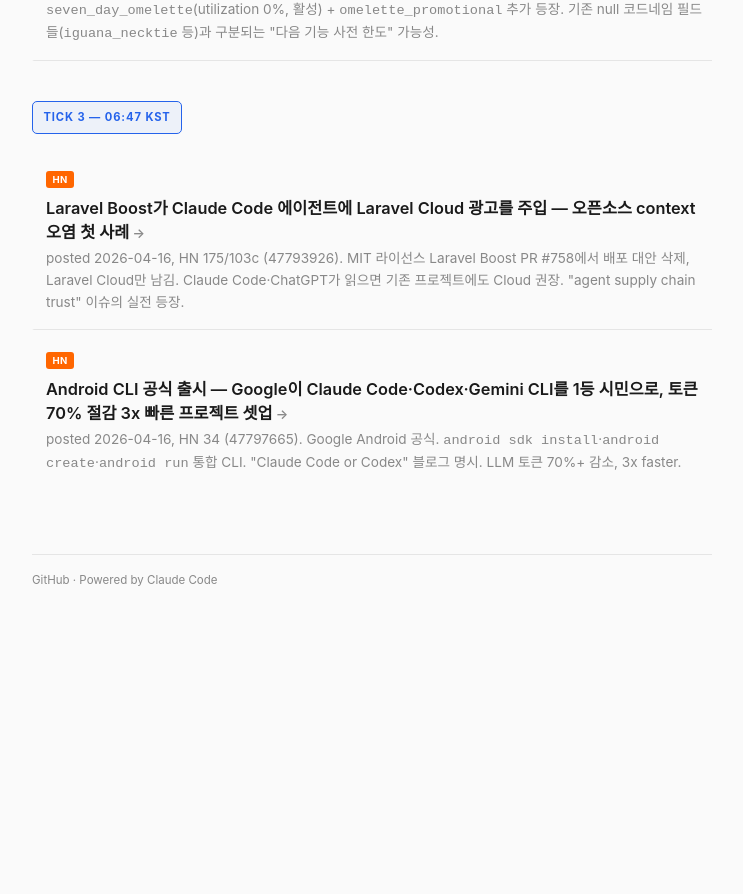
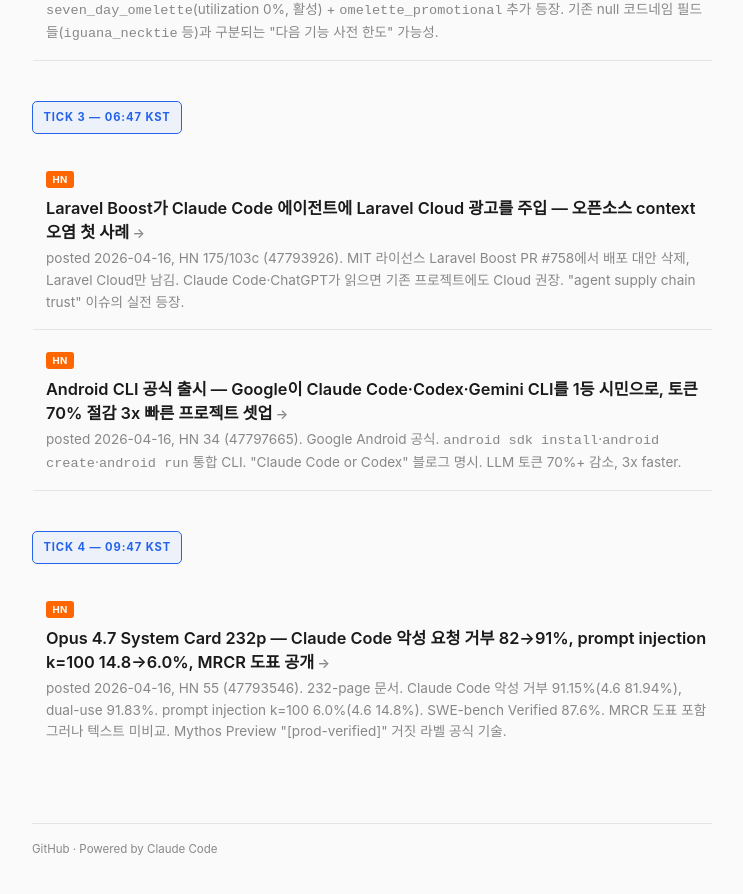
Before and after one commit to wojacklabs/agentic-coding-news, a Jekyll site: the page built from posts/2026-04-17.md, in a window 1280 px wide and 900 px high, scrolled down 1197 px. Shown: the top 894 px of the window, without its empty margins (268-1011 px from the left). Built offline with Jekyll 4.4.1, drawn with Linux system fonts in a browser that asks for light colours; before the commit the page ends 1828 px from its top, so only the background shows below that.

Commit message:
tick 4 (2026-04-17, 09:47): Opus 4.7 System Card 232p — Claude Code 보안 평가 + prompt injection 개선 + MRCR
Co-Authored-By: Claude Opus 4.6 (1M context) <noreply@anthropic.com>

```diff
--- a/posts/2026-04-17.md
+++ b/posts/2026-04-17.md
@@ -52,3 +52,11 @@ title: "2026-04-17 Claude Code Deep"
 <h4><a href="2026-04-17/android-cli-agents-claude-code">Android CLI 공식 출시 — Google이 Claude Code·Codex·Gemini CLI를 1등 시민으로, 토큰 70% 절감 3x 빠른 프로젝트 셋업</a></h4>
 <p class="summary">posted 2026-04-16, HN 34 (47797665). Google Android 공식. <code>android sdk install</code>·<code>android create</code>·<code>android run</code> 통합 CLI. "Claude Code or Codex" 블로그 명시. LLM 토큰 70%+ 감소, 3x faster.</p>
 </div>
+
+## TICK 4 — 09:47 KST
+
+<div class="article-card">
+<span class="tag tag-hn">HN</span>
+<h4><a href="2026-04-17/opus-4-7-system-card-232p-security-mrcr">Opus 4.7 System Card 232p — Claude Code 악성 요청 거부 82→91%, prompt injection k=100 14.8→6.0%, MRCR 도표 공개</a></h4>
+<p class="summary">posted 2026-04-16, HN 55 (47793546). 232-page 문서. Claude Code 악성 거부 91.15%(4.6 81.94%), dual-use 91.83%. prompt injection k=100 6.0%(4.6 14.8%). SWE-bench Verified 87.6%. MRCR 도표 포함 그러나 텍스트 미비교. Mythos Preview "[prod-verified]" 거짓 라벨 공식 기술.</p>
+</div>
```
Also changed, not shown: posts/2026-04-17/opus-4-7-system-card-232p-security-mrcr.md (added, +63 -0 lines).
